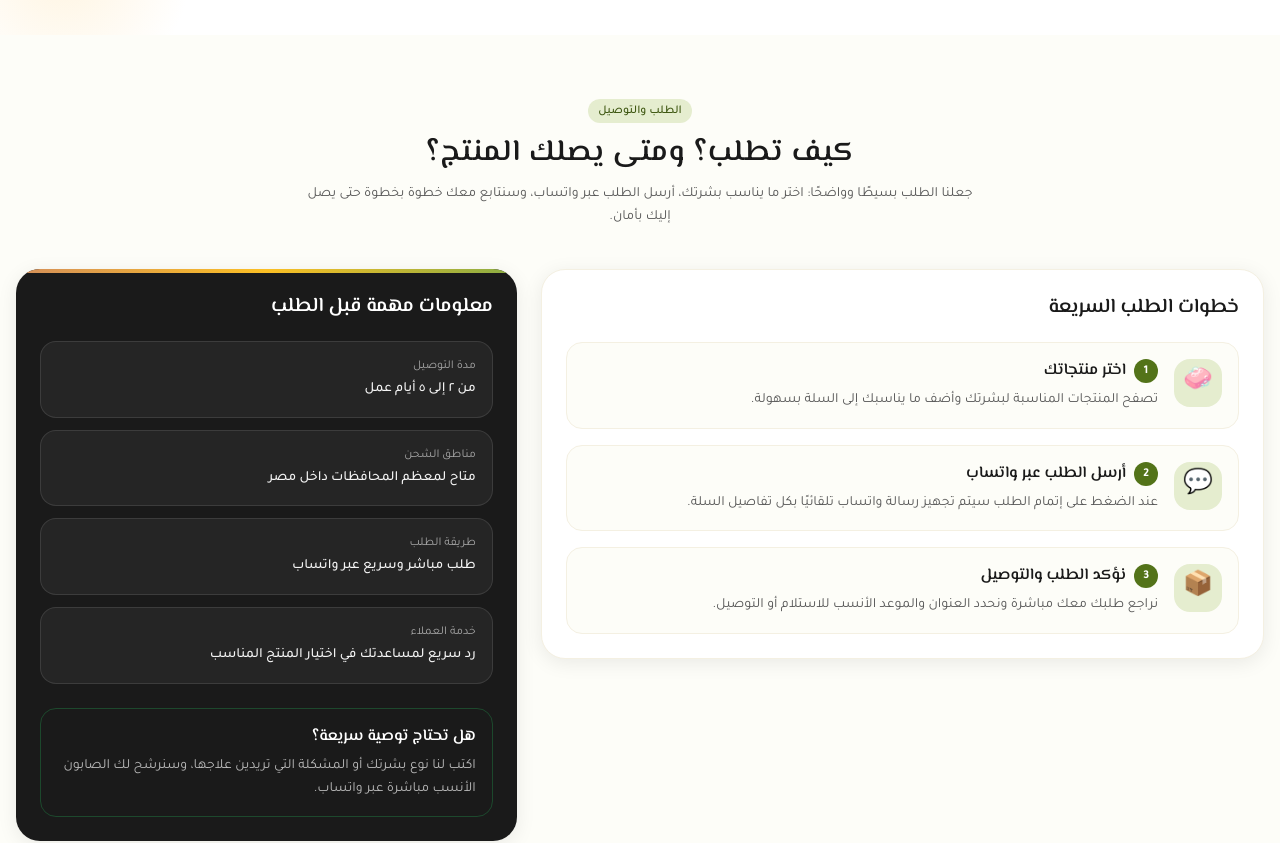
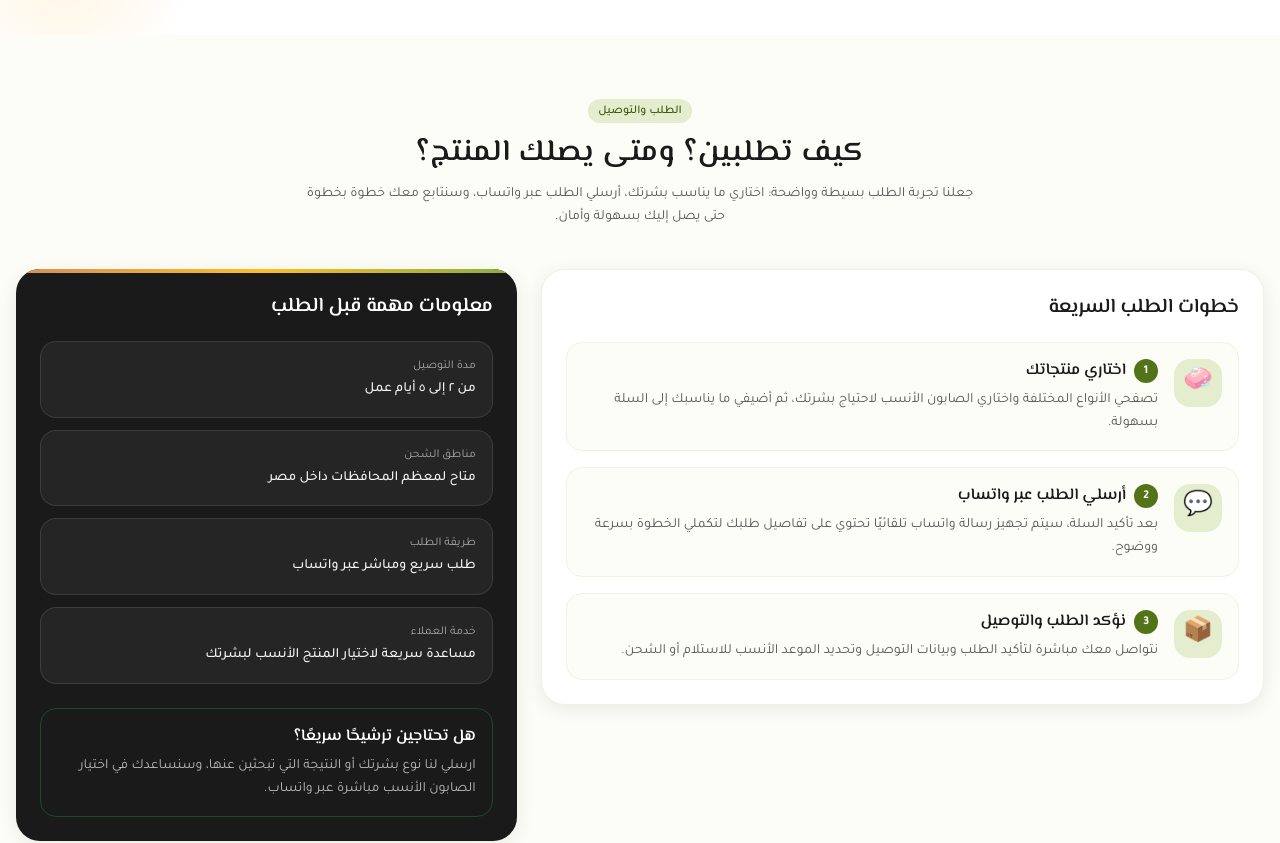
Before and after one commit to ziadmohamed27/Alzahraa-Candles, a React (Vite) app: page / in a window 1280 px wide. Shown: the part 2440-3283 px from the top of the page. Built offline with nearby package versions, Linux system fonts and the light colour scheme.

Commit message:
ShippingInfoSection.jsx

```diff
--- a/src/components/ShippingInfoSection.jsx
+++ b/src/components/ShippingInfoSection.jsx
@@ -1,17 +1,17 @@
 const orderSteps = [
   {
-    title: "اختر منتجاتك",
-    desc: "تصفح المنتجات المناسبة لبشرتك وأضف ما يناسبك إلى السلة بسهولة.",
+    title: "اختاري منتجاتك",
+    desc: "تصفحي الأنواع المختلفة واختاري الصابون الأنسب لاحتياج بشرتك، ثم أضيفي ما يناسبك إلى السلة بسهولة.",
     icon: "🧼",
   },
   {
-    title: "أرسل الطلب عبر واتساب",
-    desc: "عند الضغط على إتمام الطلب سيتم تجهيز رسالة واتساب تلقائيًا بكل تفاصيل السلة.",
+    title: "أرسلي الطلب عبر واتساب",
+    desc: "بعد تأكيد السلة، سيتم تجهيز رسالة واتساب تلقائيًا تحتوي على تفاصيل طلبك لتكملي الخطوة بسرعة ووضوح.",
     icon: "💬",
   },
   {
     title: "نؤكد الطلب والتوصيل",
-    desc: "نراجع طلبك معك مباشرة ونحدد العنوان والموعد الأنسب للاستلام أو التوصيل.",
+    desc: "نتواصل معك مباشرة لتأكيد الطلب وبيانات التوصيل وتحديد الموعد الأنسب للاستلام أو الشحن.",
     icon: "📦",
   },
 ];
@@ -19,8 +19,8 @@ const orderSteps = [
 const shippingHighlights = [
   { label: "مدة التوصيل", value: "من ٢ إلى ٥ أيام عمل" },
   { label: "مناطق الشحن", value: "متاح لمعظم المحافظات داخل مصر" },
-  { label: "طريقة الطلب", value: "طلب مباشر وسريع عبر واتساب" },
-  { label: "خدمة العملاء", value: "رد سريع لمساعدتك في اختيار المنتج المناسب" },
+  { label: "طريقة الطلب", value: "طلب سريع ومباشر عبر واتساب" },
+  { label: "خدمة العملاء", value: "مساعدة سريعة لاختيار المنتج الأنسب لبشرتك" },
 ];
 
 export default function ShippingInfoSection() {
@@ -34,11 +34,11 @@ export default function ShippingInfoSection() {
         <div className="text-center mb-10">
           <span className="badge-natural mb-3 inline-block">الطلب والتوصيل</span>
           <h2 id="shipping-info-heading" className="section-title mb-3">
-            كيف تطلب؟ ومتى يصلك المنتج؟
+            كيف تطلبين؟ ومتى يصلك المنتج؟
           </h2>
           <p className="font-arabic text-sm text-charcoal-500 max-w-2xl mx-auto leading-relaxed">
-            جعلنا الطلب بسيطًا وواضحًا: اختر ما يناسب بشرتك، أرسل الطلب عبر واتساب، وسنتابع معك
-            خطوة بخطوة حتى يصل إليك بأمان.
+            جعلنا تجربة الطلب بسيطة وواضحة: اختاري ما يناسب بشرتك، أرسلي الطلب عبر
+            واتساب، وسنتابع معك خطوة بخطوة حتى يصل إليك بسهولة وأمان.
           </p>
         </div>
 
@@ -50,10 +50,14 @@ export default function ShippingInfoSection() {
 
             <div className="space-y-4">
               {orderSteps.map((step, index) => (
-                <div key={step.title} className="flex gap-4 items-start rounded-2xl bg-ivory-50 p-4 border border-ivory-200">
+                <div
+                  key={step.title}
+                  className="flex gap-4 items-start rounded-2xl bg-ivory-50 p-4 border border-ivory-200"
+                >
                   <div className="w-12 h-12 rounded-2xl bg-olive-100 text-2xl flex items-center justify-center flex-shrink-0">
                     <span aria-hidden="true">{step.icon}</span>
                   </div>
+
                   <div className="flex-1">
                     <div className="flex items-center gap-2 mb-1.5">
                       <span className="w-6 h-6 rounded-full bg-olive-600 text-white text-xs font-bold flex items-center justify-center flex-shrink-0">
@@ -63,6 +67,7 @@ export default function ShippingInfoSection() {
                         {step.title}
                       </h4>
                     </div>
+
                     <p className="font-arabic text-sm text-charcoal-500 leading-relaxed">
                       {step.desc}
                     </p>
@@ -78,21 +83,33 @@ export default function ShippingInfoSection() {
               aria-hidden="true"
             />
 
-            <h3 className="font-display text-xl font-semibold mb-5">معلومات مهمة قبل الطلب</h3>
+            <h3 className="font-display text-xl font-semibold mb-5">
+              معلومات مهمة قبل الطلب
+            </h3>
 
             <div className="space-y-3 mb-6">
               {shippingHighlights.map((item) => (
-                <div key={item.label} className="rounded-2xl bg-white/5 border border-white/10 p-4">
-                  <p className="font-arabic text-xs text-white/60 mb-1">{item.label}</p>
-                  <p className="font-arabic text-sm font-medium text-white/95 leading-relaxed">{item.value}</p>
+                <div
+                  key={item.label}
+                  className="rounded-2xl bg-white/5 border border-white/10 p-4"
+                >
+                  <p className="font-arabic text-xs text-white/60 mb-1">
+                    {item.label}
+                  </p>
+                  <p className="font-arabic text-sm font-medium text-white/95 leading-relaxed">
+                    {item.value}
+                  </p>
                 </div>
               ))}
             </div>
 
             <div className="rounded-2xl bg-[#25D366]/12 border border-[#25D366]/25 p-4">
-              <p className="font-display text-base font-semibold text-white mb-1.5">هل تحتاج توصية سريعة؟</p>
+              <p className="font-display text-base font-semibold text-white mb-1.5">
+                هل تحتاجين ترشيحًا سريعًا؟
+              </p>
               <p className="font-arabic text-sm text-white/70 leading-relaxed">
-                اكتب لنا نوع بشرتك أو المشكلة التي تريدين علاجها، وسنرشح لك الصابون الأنسب مباشرة عبر واتساب.
+                ارسلي لنا نوع بشرتك أو النتيجة التي تبحثين عنها، وسنساعدك في اختيار
+                الصابون الأنسب مباشرة عبر واتساب.
               </p>
             </div>
           </div>
```
